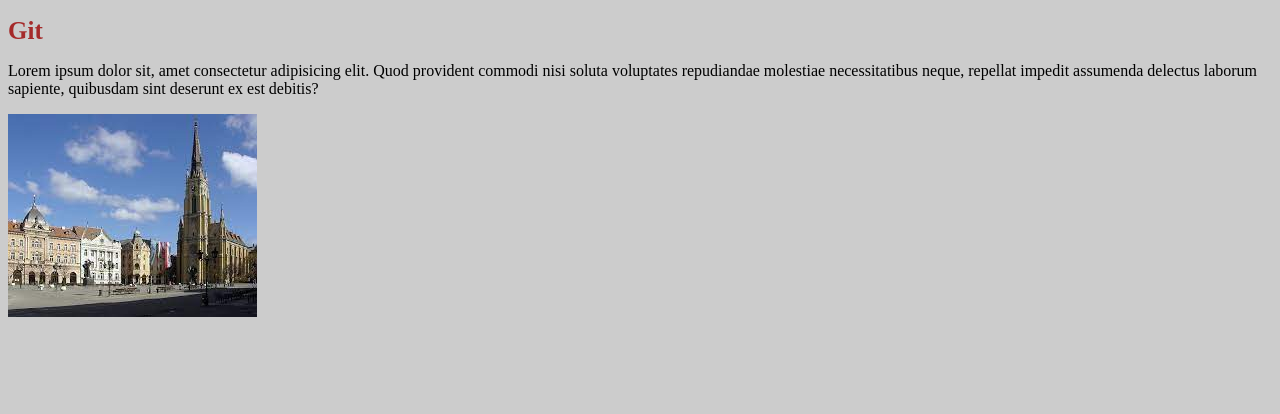
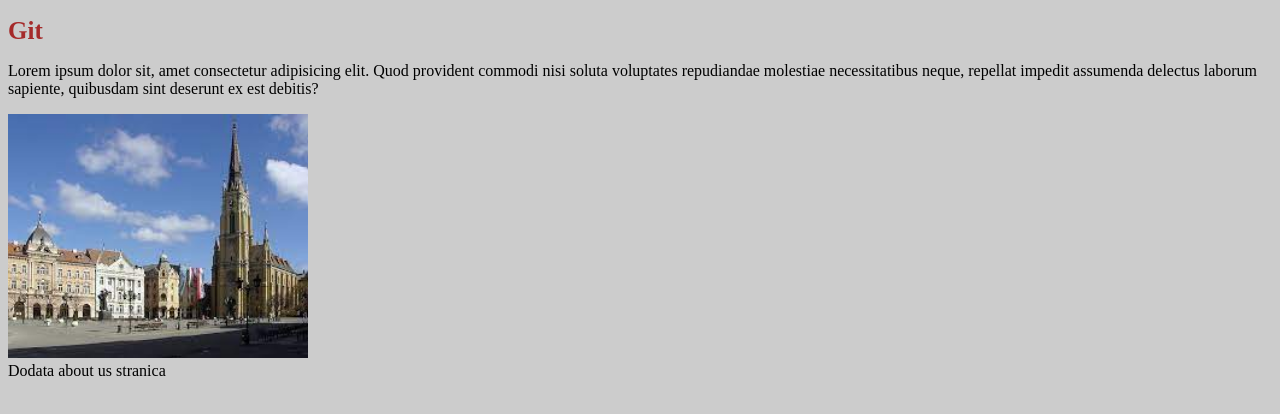
Before and after one commit to BojanaTa/smart, a plain HTML site: page index.html in a window 1280 px wide. Drawn offline with Linux system fonts and the light colour scheme.

Commit message:
About us

```diff
--- a/index.html
+++ b/index.html
@@ -11,6 +11,8 @@
     <h1>Git</h1>
     <p>Lorem ipsum dolor sit, amet consectetur adipisicing elit. Quod provident commodi nisi soluta voluptates repudiandae molestiae necessitatibus neque, repellat impedit assumenda delectus laborum sapiente, quibusdam sint deserunt ex est debitis?</p>
 
-    <img src="img/download.jpeg" alt="novi_sad_slika">
+    <img src="img/download.jpeg" alt="novi_sad_slika" width="300px">
+
+    <div>Dodata about us stranica</div>
 </body>
 </html>
```
Also changed, not shown: img/about_us.html (added, +12 -0 lines).
